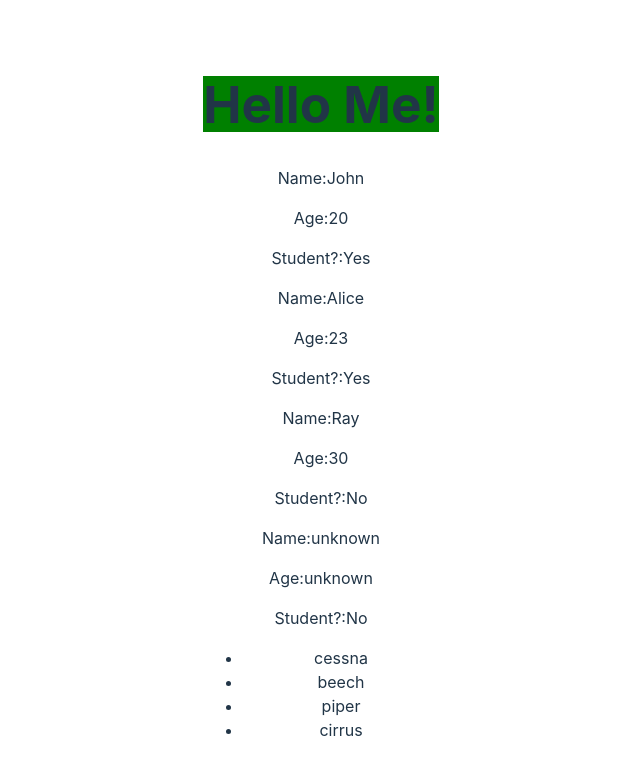
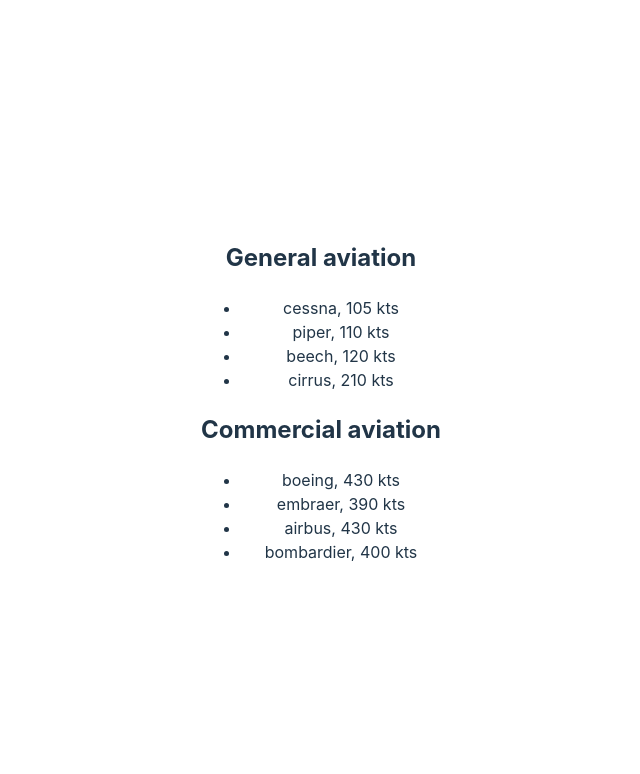
Before and after one commit to capt-ines/react-app, a React (Vite) app: page / in a window 1280 px wide. Shown: the top 774 px of the page, without its empty margins (319-959 px from the left). Built offline with nearby package versions, Linux system fonts and the light colour scheme.

Commit message:
created 2 exemplary lists

```diff
--- a/src/App4.jsx
+++ b/src/App4.jsx
@@ -1,6 +1,19 @@
 import List from "./List.jsx";
+import {
+  generalAviationPlanes,
+  commercialAviationPlanes,
+} from "./ItemsForList.jsx";
+import { Fragment } from "react";
 
 function App4() {
-  return <List></List>;
+  return (
+    <>
+      <List items={generalAviationPlanes} category={"General aviation"}></List>
+      <List
+        items={commercialAviationPlanes}
+        category={"Commercial aviation"}
+      ></List>
+    </>
+  );
 }
 export default App4;
--- /dev/null
+++ b/src/ItemsForList.jsx
@@ -0,0 +1,15 @@
+const generalAviationPlanes = [
+  { id: 1, name: "cessna", prop: 105 + " kts" },
+  { id: 2, name: "piper", prop: 110 + " kts" },
+  { id: 3, name: "beech", prop: 120 + " kts" },
+  { id: 4, name: "cirrus", prop: 210 + " kts" },
+];
+
+const commercialAviationPlanes = [
+  { id: 1, name: "boeing", prop: 430 + " kts" },
+  { id: 2, name: "embraer", prop: 390 + " kts" },
+  { id: 3, name: "airbus", prop: 430 + " kts" },
+  { id: 4, name: "bombardier", prop: 400 + " kts" },
+];
+
+export { generalAviationPlanes, commercialAviationPlanes };
--- a/src/List.jsx
+++ b/src/List.jsx
@@ -1,18 +1,16 @@
-function List() {
-  const array = [
-    { id: 1, name: "cessna", speed: 200 },
-    { id: 2, name: "piper", speed: 280 },
-    { id: 3, name: "beech", speed: 220 },
-    { id: 4, name: "cirrus", speed: 330 },
-  ];
-
-  array.sort((a, b) => a.speed - b.speed);
-
-  const listItems = array.map((plane) => {
-    return <li key={plane.id}>{plane.name}</li>;
+function List({ category, items }) {
+  const listItems = items.map((item) => {
+    return (
+      <li key={item.id}>
+        {item.name}, {item.prop}
+      </li>
+    );
   });
-
-  return <ul>{listItems}</ul>;
+  return (
+    <>
+      <h2>{category}</h2>
+      <ul>{listItems}</ul>
+    </>
+  );
 }
-
 export default List;
--- a/src/main.jsx
+++ b/src/main.jsx
@@ -7,8 +7,6 @@ import App4 from "./App4.jsx";
 
 createRoot(document.getElementById("root")).render(
   <StrictMode>
-    <App3 />
-    <Students />
     <App4 />
   </StrictMode>
 );
```
